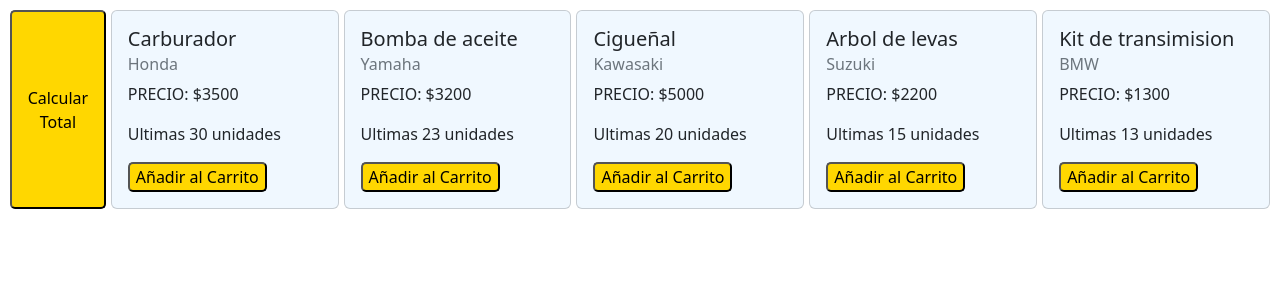
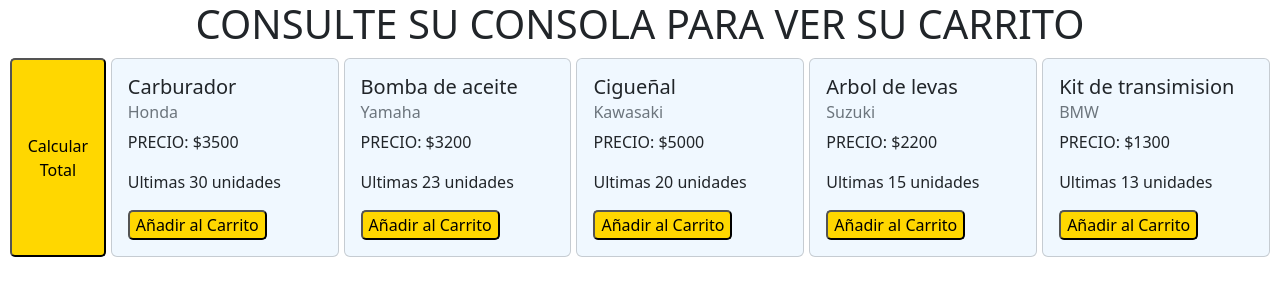
Before and after one commit to Santif028/33970Ferreira-4, a plain HTML site: page index.html in a window 1280 px wide. Drawn offline with nearby package versions, Linux system fonts and the light colour scheme.

Commit message:
Cambios en html

```diff
--- a/css/style.css
+++ b/css/style.css
@@ -1,3 +1,8 @@
+h1{
+    text-align: center;
+}
+
+
 #divRepuestos {
     margin: 10px;
     display: flex;
--- a/index.html
+++ b/index.html
@@ -14,6 +14,7 @@
 </head>
 
 <body>
+    <h1>CONSULTE SU CONSOLA PARA VER SU CARRITO</h1>
     <div id="divRepuestos">
         <button id="botonTotal">Calcular Total</button>
     </div>
```
